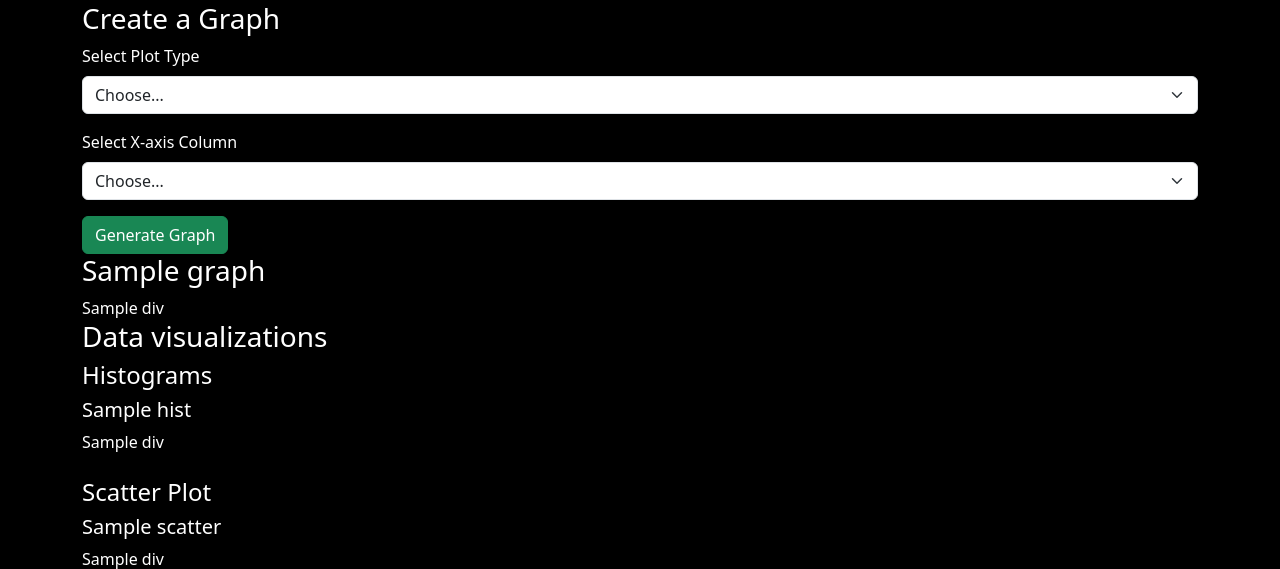
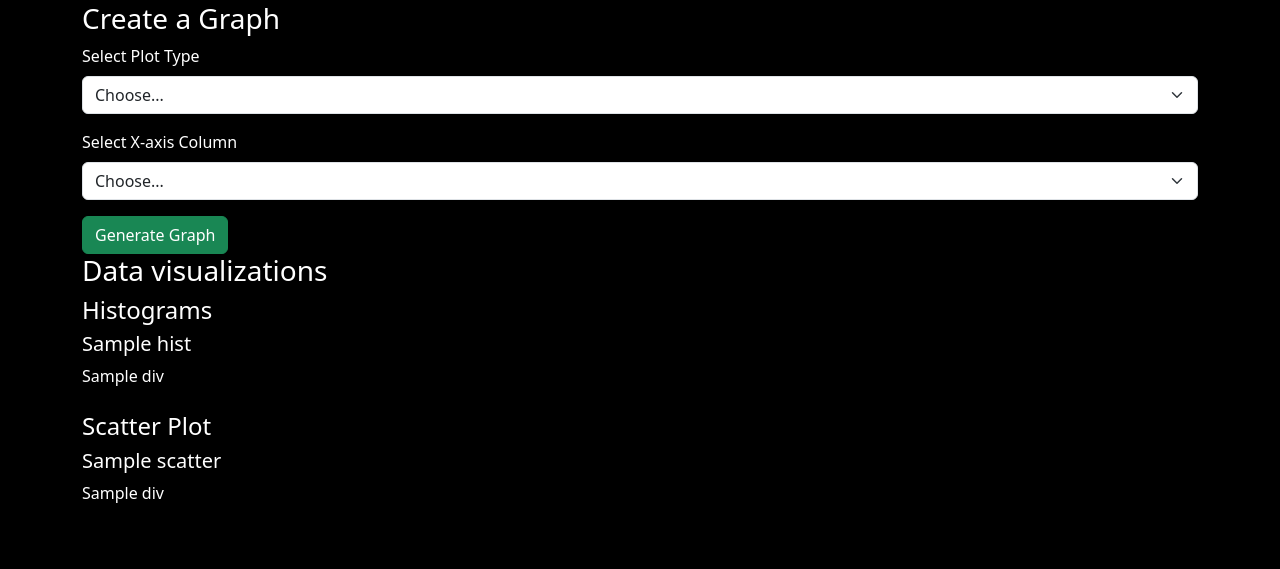
Before and after one commit to mahaksinghal/data_visual_toolkit, a Django app: template templates/data_info.html in a window 1280 px wide. Shown: the part 387-956 px from the top of the page. After the commit the page ends 890 px from the top, so only its background shows below. Run offline with Django 5.2, Linux system fonts and the light colour scheme; the template is opened without the code that fills it: most values are stand-ins (such as "Sample title", 1, 10 or a date in 2020); some libraries are stand-ins or nearby versions.

Commit message:
graphs correction

```diff
--- a/config/urls.py
+++ b/config/urls.py
@@ -29,6 +29,7 @@ urlpatterns = [
     # upload
     path('',views.upload_file, name='upload_file'),
     path('data_view/', views.data_view, name='data_view'),
+    # path('delete_graph/', views.delete_graph, name='delete_graph'),
     path('files/', views.file_list, name='file_list'),
     path('files/<int:file_id>/', views.file_detail, name='file_detail'),
     path('files/<int:file_id>/select/', views.select_file, name='select_file'),
--- a/templates/data_info.html
+++ b/templates/data_info.html
@@ -72,7 +72,6 @@
         <div class="col-md-12">
             <h3>Create a Graph</h3>
             <form method="POST" id="graph-form" action="{% url 'generate_graphs' %}">
-
                 {% csrf_token %}
                 <!-- hidden input to identify that this form is for plotting -->
                 <input type="hidden" name="plot_type" value="bar">
@@ -112,19 +111,6 @@
     </div>
 </div>
 {% endif %}
-
-
-<!-- display user selected graph -->
-<div id="graph-container">
-    {% if graphs %}
-    {% for graph in graphs %}
-    <div class="container text-white">
-        <h3>{{ graph.title }}</h3>
-        {{ graph.div|safe }}
-    </div>
-    {% endfor %}
-    {% endif %}
-</div>
 
 <!-- data visualizations -->
 <div class="container text-white">
```
Also changed, not shown: templates/graphs.html (+6 -1 lines), uploads/views.py (+17 -8 lines), db.sqlite3.
